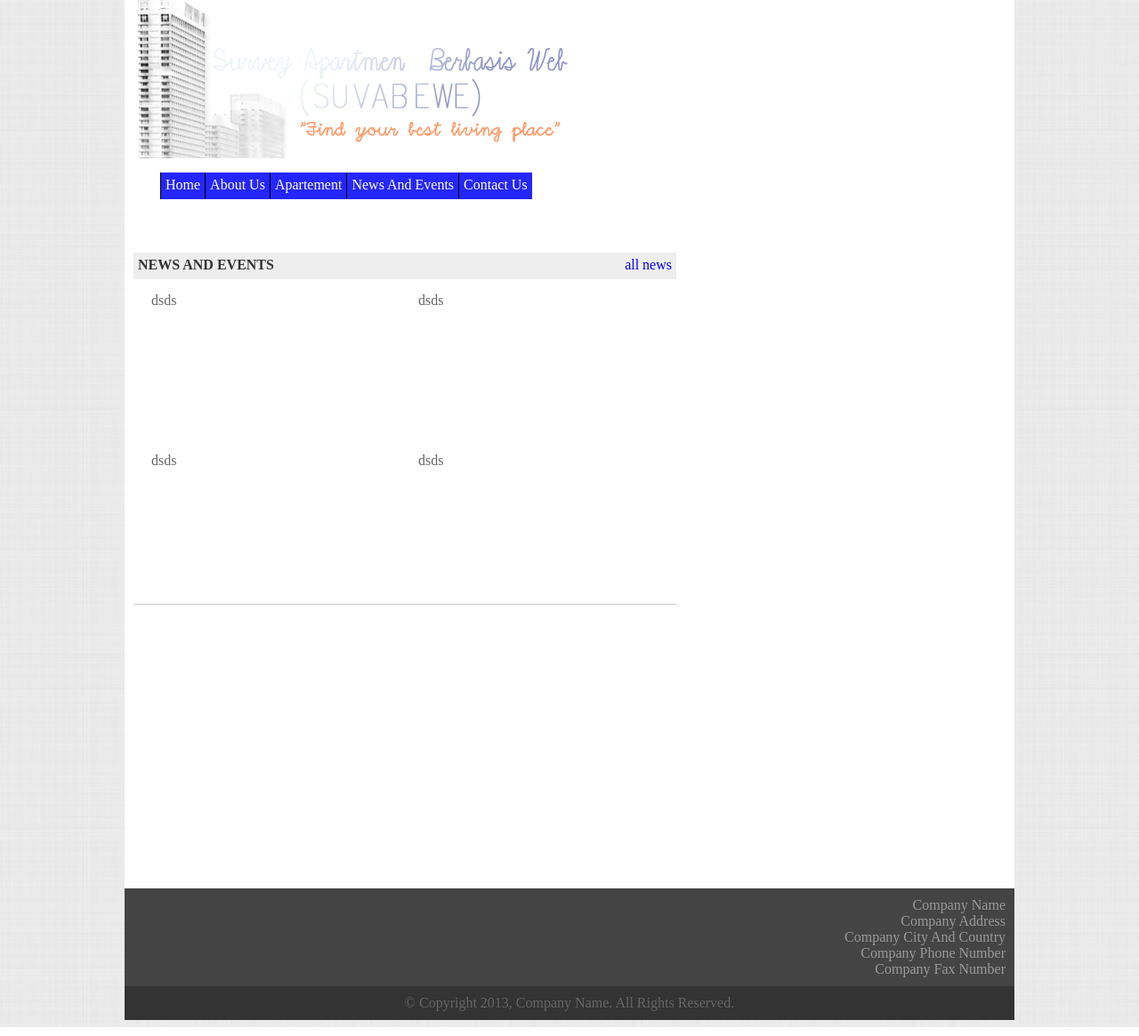
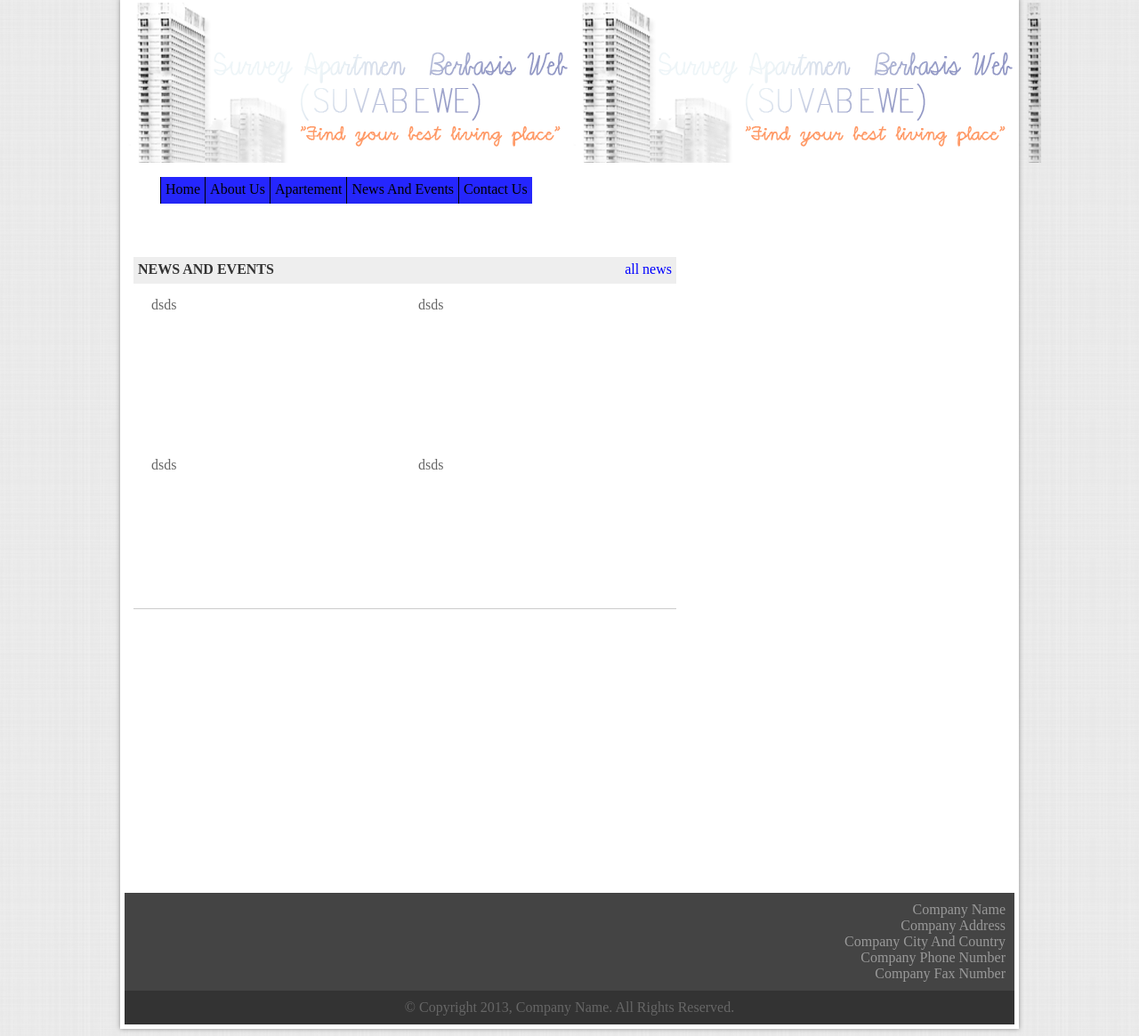
Before and after one commit to Mikroskil/Joystick, a PHP site: page /file/main.html in a window 1280 px wide. Shown: the whole page at 89% size. Run offline with PHP 8.4, Linux system fonts and the light colour scheme.

Commit message:
Perbaikan main dan template

```diff
--- a/css/templates.css
+++ b/css/templates.css
@@ -3,7 +3,7 @@ body
 	background-image:url("../img/bg-body.png");
 	background-repeat:repeat;
 	color:#333333;
-
+	font:Arial, Helvetica, sans-serif;
 }
 
 a
@@ -17,8 +17,9 @@ a
 {
 	width:1000px;
 	margin:-10px auto 0px auto;
+	padding:5px;
 	background-color:#FFFFFF;
-
+	box-shadow: 0px 0px 5px #888888;
 }
 
 /*Header Section*/
@@ -42,13 +43,8 @@ a
 	padding:5px;
 	float:left;
 	border-left:thin solid #000000;
-	background-image:url(../img/button.png);
-	color:#FFFFFF;
-}
-
-.headernavmenu:hover
-{
-	text-decoration:overline;
+	background-image:url("../img/button.png");
+	color:#000000;
 }
 
 .headerlogo
@@ -57,7 +53,6 @@ a
 	width:100%;
 	height:150px;
 	padding:15px;
-	background-repeat:no-repeat;
 }
 /*End of Header Section*/
 
@@ -109,7 +104,6 @@ a
 {
 	width:100%;
 	padding:5px;
-	background-color:#EEEEEE;
 	height:20px;
 	margin-left:-5px;
 	margin-top:-5px;
@@ -127,6 +121,11 @@ a
 	padding:5px;
 	margin-left:-5px;
 	color:#666666;
+}
+
+.bottomline
+{
+	border-bottom:solid thin #EEEEEE;
 }
 /*End of Container Section*/
 
@@ -153,6 +152,10 @@ a
 
 }
 
+.indexnewssechead
+{
+	background-color:#EEEEEE;
+}
 .indexnewsseccon
 {
 	height:150px;
@@ -184,7 +187,7 @@ a
 	margin:10px 5px 10px 10px;
 	float:left;
 	padding:5px;
-	height:200px;
+	height:250px;
 }
 
 .apartmentsecimg
@@ -226,3 +229,12 @@ a
 }
 
 /*End of apartment.html Section*/
+
+/*about_us.html Section*/
+.contactsec
+{
+	width:700px;
+	margin-right:10px;
+}
+
+/*End of about_us.html Section*/
--- a/file/apartment.html
+++ b/file/apartment.html
@@ -22,7 +22,7 @@
 			</div>
 			<div class="container">
 				<div class="section apartmentsec">
-					<div class="sectionheader">
+					<div class="sectionheader bottomline">
 						<b>APARTMENT DETAIL</b><a href="news.html" class="sectionheaderlink">see more detail</a>
 					</div>
 					<div class="sectioncontent apartmentsecimg">
@@ -68,7 +68,7 @@
 
 				</div>
 				<div class="section saleapartmentsec">
-					<div class="sectionheader">
+					<div class="sectionheader bottomline">
 						<b>SALE</b>
 					</div>
 					<div class="sectioncontent saleapartmentseccon">
--- a/file/main.html
+++ b/file/main.html
@@ -24,7 +24,7 @@
 				</div>
 			<div class="container">
 				<div class="section indexnewssec">
-					<div class="sectionheader">
+					<div class="sectionheader indexnewssechead">
 						<b>NEWS AND EVENTS</b><a href="news.html" class="sectionheaderlink">all news</a>
 					</div>
 					<div class="sectioncontent indexnewsseccon">
```
Also changed, not shown: file/contact_us.html (+5 -3 lines).
